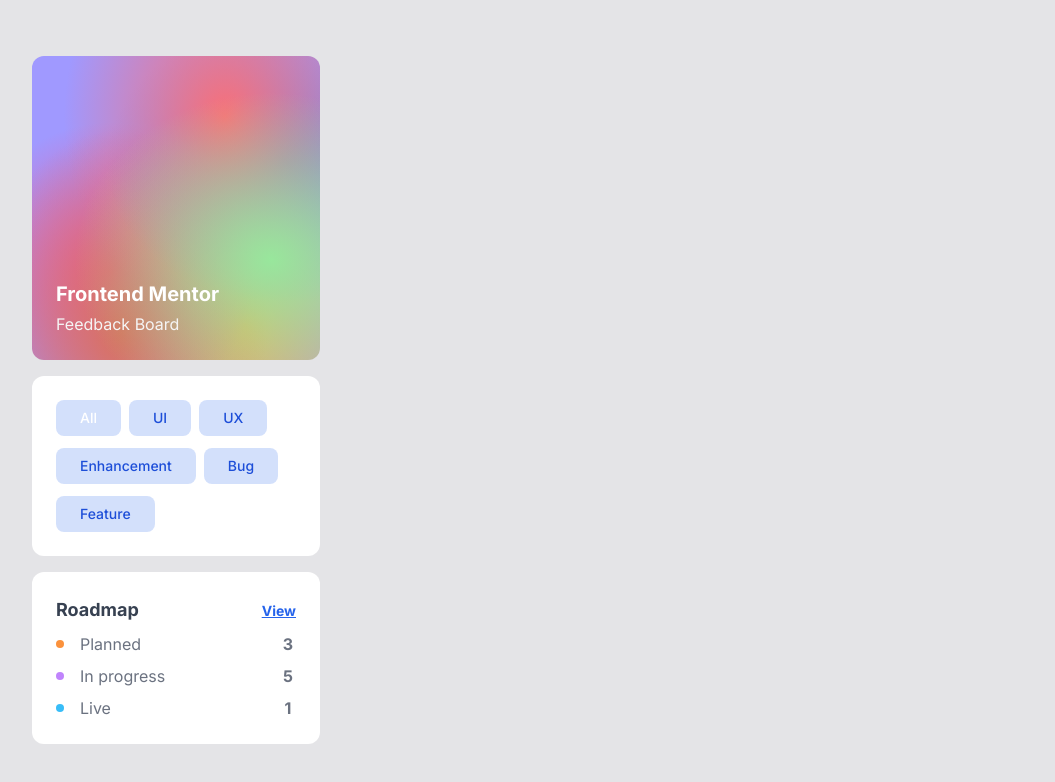
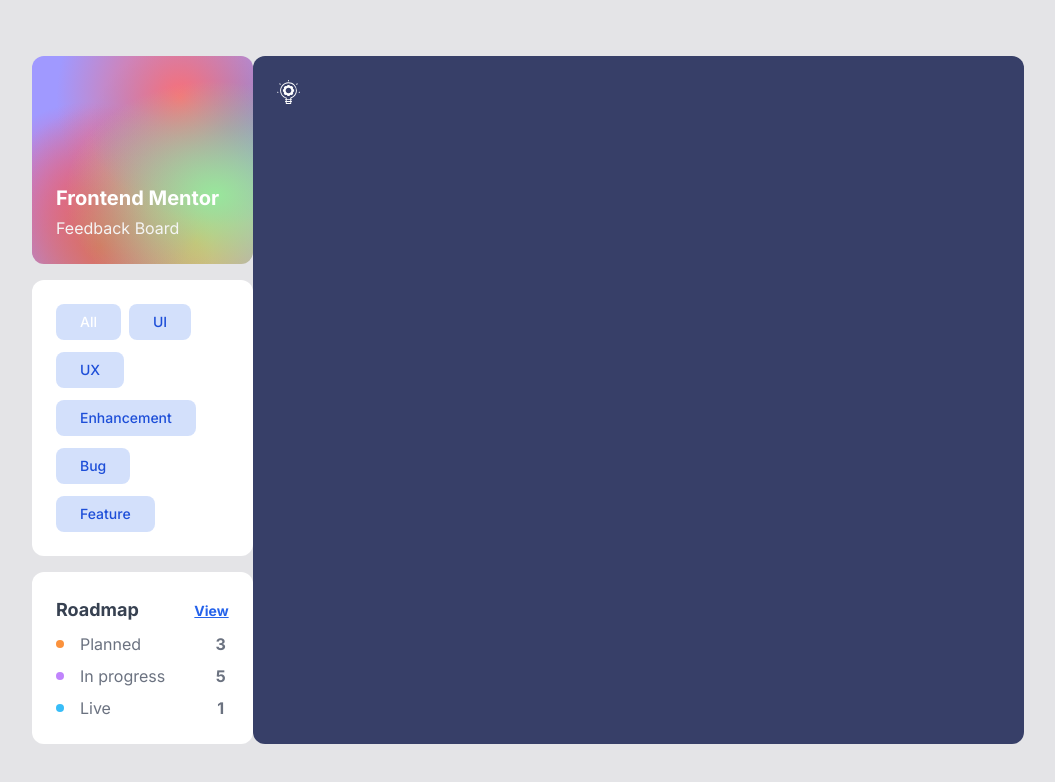
Before and after one commit to katsuragawaa/feedback-hub, a Vue app: page / in a window 1280 px wide. Shown: the top 782 px of the page, without its empty margins (112-1167 px from the left). Built offline with nearby package versions, Linux system fonts and the light colour scheme.

Commit message:
Create toolbar

```diff
--- /dev/null
+++ b/src/components/feedback-toolbar/FeedbackToolbar.vue
@@ -0,0 +1,5 @@
+<template>
+  <div class="w-full p-6 bg-[#373f68] rounded-xl text-white">
+    <img src="../../assets/suggestions/icon-suggestions.svg" />
+  </div>
+</template>
--- a/src/views/Home.vue
+++ b/src/views/Home.vue
@@ -1,9 +1,12 @@
 <script setup lang="ts">
 import MenuCards from '../components/menu-cards/MenuCards.vue'
+import FeedbackToolbar from '../components/feedback-toolbar/FeedbackToolbar.vue';
 </script>
 
 <template>
   <div class="px-10 lg:px-36 py-14 h-screen bg-zinc-200 flex flex-col lg:flex-row">
     <MenuCards />
+    <div class="h-10"></div>
+    <FeedbackToolbar />
   </div>
 </template>
```
